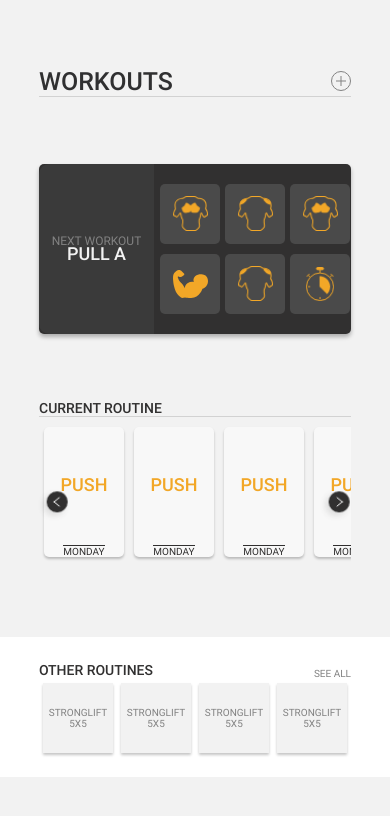
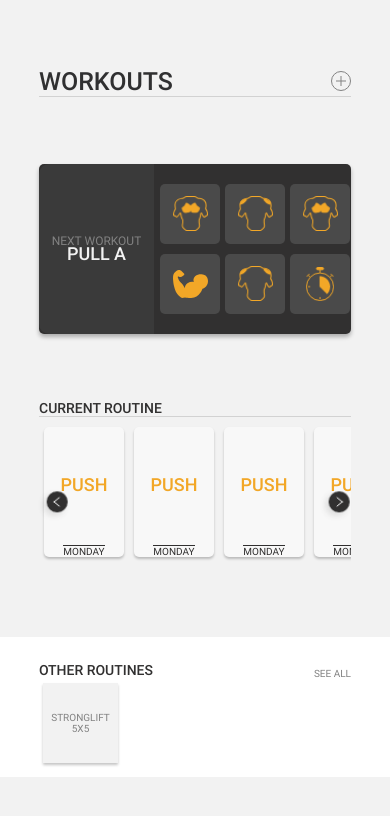
Before and after one commit to RagOfJoes/React-Native-Workout, a React Native app: screen / in a window 390 px wide. Shown: the top 816 px of the page. Built offline with nearby package versions, Linux system fonts and the light colour scheme.

Commit message:
corrected card's dimension

```diff
--- a/Components/Home/Other Routines/Card.js
+++ b/Components/Home/Other Routines/Card.js
@@ -12,8 +12,11 @@ const Card = (props) => {
 const styles = StyleSheet.create({
     otherRoutinesCardContainer: {
         margin: 4,
-        width: 70,
-        height: 70,
+        flex: 1.25,
+        height: 80,
+        maxWidth: 75,
+        maxHeight: 80,
+        paddingHorizontal: 5,
         alignItems: "center",
         justifyContent: "center",
         backgroundColor: "#F2F2F2",
--- a/Components/Home/Other Routines/OtherRoutines.js
+++ b/Components/Home/Other Routines/OtherRoutines.js
@@ -15,10 +15,9 @@ const OtherRoutines = (props) => {
 
                 <View style={styles.otherRoutineCardsRow}>
                     <Card />
+                    {/* <Card />
                     <Card />
-                    <Card />
-                    <Card />
-                    <Card />
+                    <Card /> */}
                 </View>
             </View>
         </View>
@@ -29,7 +28,6 @@ const styles = StyleSheet.create({
     otherRoutineContainer: {
         height: 140,
         width: "100%",
-        // marginTop: 40,
         paddingTop: 25,
         alignItems: "center",
         flexDirection: "column",
```
